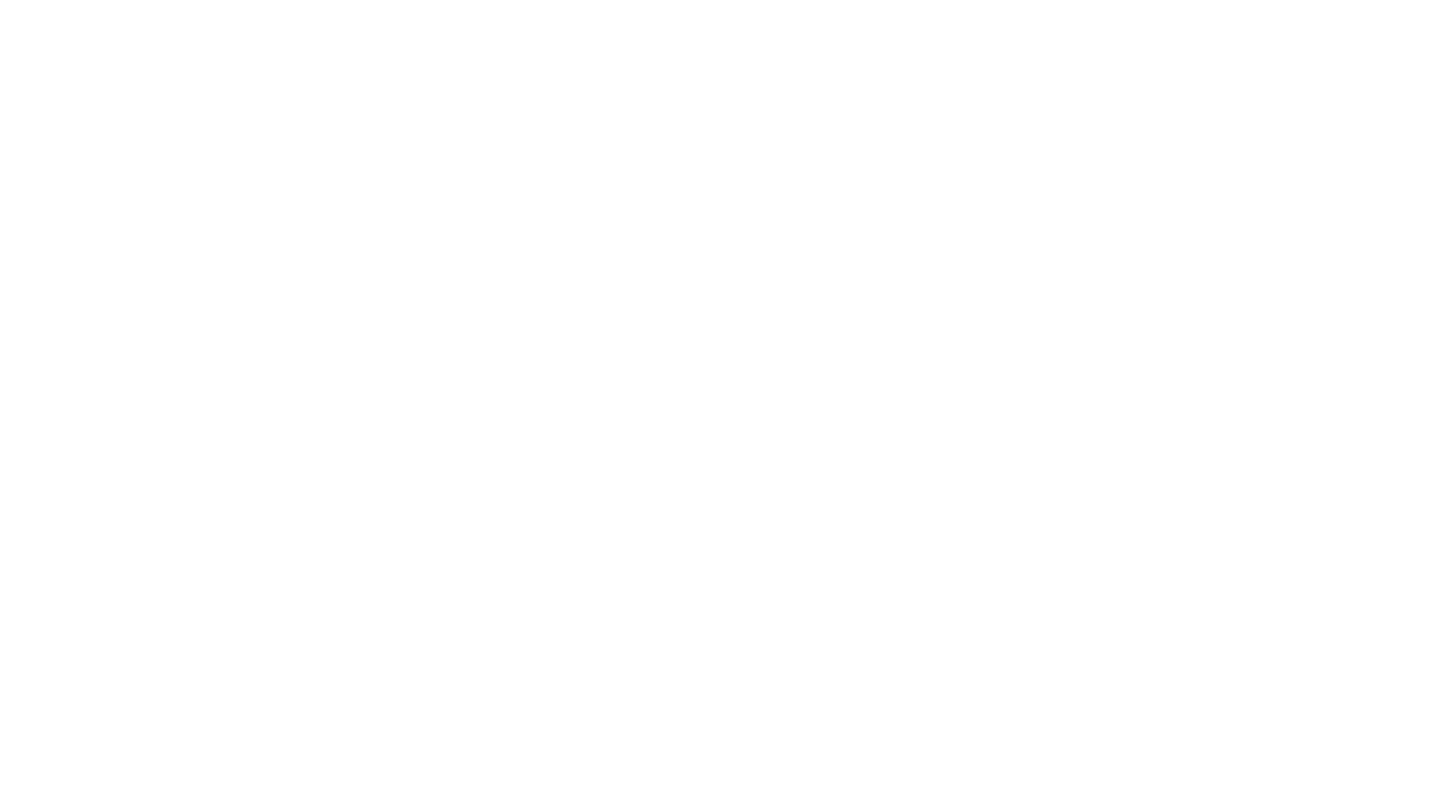
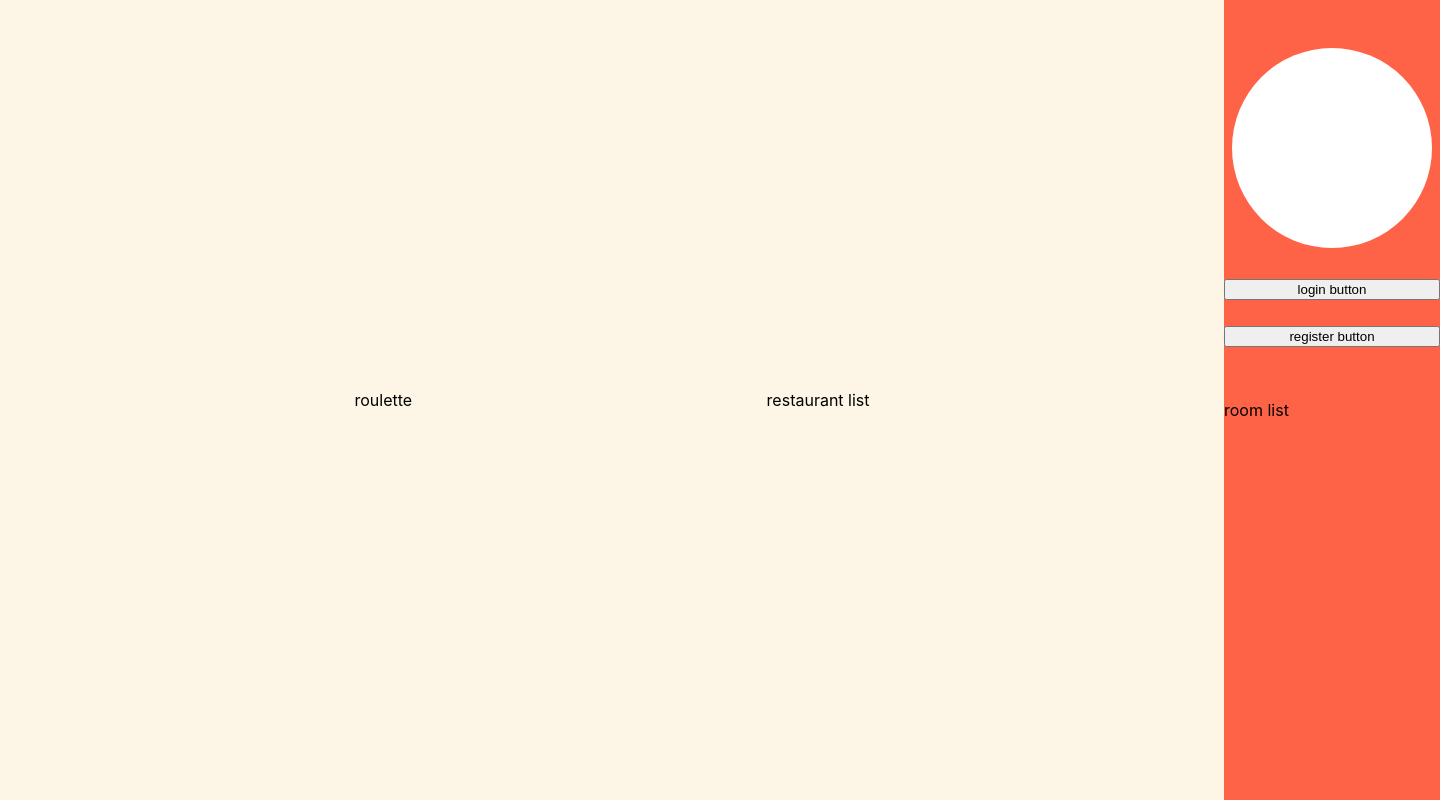
Before and after one commit to Comp-ACT/random-lunch-menu-front, a React (Create React App) app: page / in a window 1280 px wide. Shown: the whole page, 1440 px wide, since content can reach past the window. Built offline with nearby package versions, Linux system fonts and the light colour scheme.

Commit message:
룰렛 보이는 화면 와이어프레임 구현중입니다 (#5)
* Set size and background color

* Fill all page and modify absolute to relative

* Modify ratio

* Update .eslintrc.js

* Add profile circle and raw buttons

* Update Roulette.jsx

```diff
--- a/src/App.jsx
+++ b/src/App.jsx
@@ -1,7 +1,8 @@
+import Home from './components/pages/Home';
+
 function App() {
   return (
-    <>
-    </>
+    <Home />
   );
 }
 
--- a/src/components/common/RoomList.jsx
+++ b/src/components/common/RoomList.jsx
@@ -1,7 +1,10 @@
+import Colors from '../../assets/colors';
+
 function RoomList() {
   return (
-    <>
-    </>
+    <div style={{ background: Colors.CORAL, height: '50%' }}>
+      room list
+    </div>
   );
 }
 
--- a/src/components/common/Roulette.jsx
+++ b/src/components/common/Roulette.jsx
@@ -1,7 +1,16 @@
+import Colors from '../../assets/colors/index';
+
 function Roulette() {
   return (
-    <>
-    </>
+    <div style={{
+      background: Colors.OLDLACE, height: '100%', display: 'flex', flexDirection: 'column', justifyContent: 'center',
+    }}
+    >
+      <div style={{ display: 'flex', justifyContent: 'space-evenly' }}>
+        <div>roulette</div>
+        <div>restaurant list</div>
+      </div>
+    </div>
   );
 }
 
--- a/src/components/common/UserInformation.jsx
+++ b/src/components/common/UserInformation.jsx
@@ -1,7 +1,30 @@
+import Colors from '../../assets/colors';
+
 function UserInformation() {
   return (
-    <>
-    </>
+    <div style={{ background: Colors.CORAL, height: '50%', textAlign: 'center' }}>
+      <div
+        id="user-image"
+        style={{
+          display: 'inline-block',
+          background: 'white',
+          borderRadius: '50%',
+          width: 200,
+          height: 200,
+          marginTop: '3em',
+        }}
+      >
+        <p> </p>
+      </div>
+      <div style={{ display: 'flex', flexDirection: 'column' }}>
+        <button style={{ marginTop: '2em' }}>
+          login button
+        </button>
+        <button style={{ marginTop: '2em' }}>
+          register button
+        </button>
+      </div>
+    </div>
   );
 }
 
--- a/src/components/pages/Home.jsx
+++ b/src/components/pages/Home.jsx
@@ -1,7 +1,25 @@
+import Roulette from '../common/Roulette';
+import UserInformation from '../common/UserInformation';
+import RoomList from '../common/RoomList';
+
 function Home() {
   return (
-    <>
-    </>
+    <div style={{
+      display: 'flex',
+      minWidth: 1440,
+      minHeight: 720,
+      width: '100vw',
+      height: '100vh',
+    }}
+    >
+      <div style={{ width: '85%' }}>
+        <Roulette />
+      </div>
+      <div style={{ width: '15%' }}>
+        <UserInformation />
+        <RoomList />
+      </div>
+    </div>
   );
 }
 
```
Also changed, not shown: .eslintrc.js.
